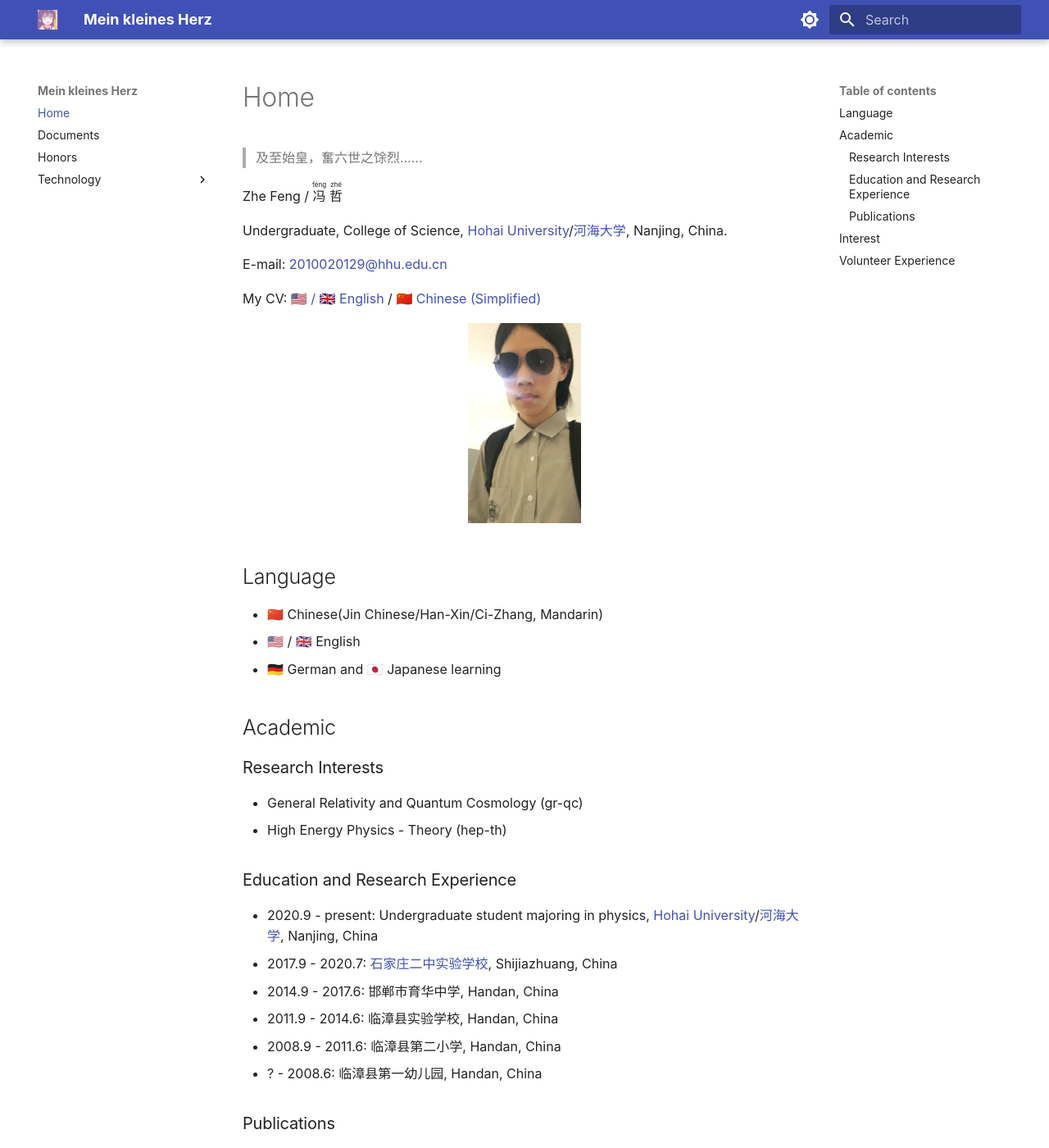
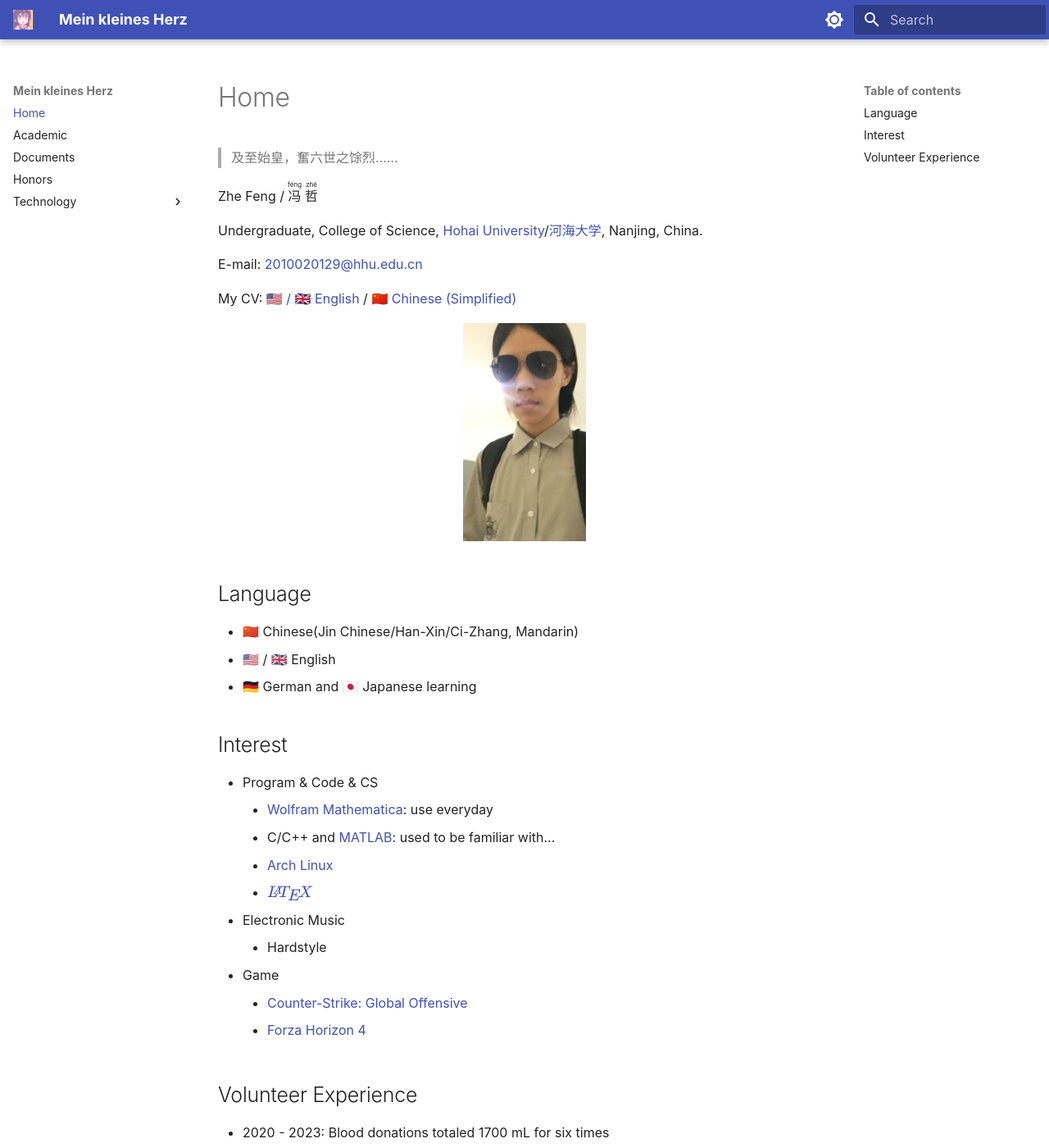
Before and after one commit to ph3n92h3/ph3n92h3.github.io, an MkDocs documentation site: the page built from docs/index.md, in a window 1280 px wide and 1400 px high. Shown: the whole window at 82% size. Built offline with MkDocs 1.6.1 and Material for MkDocs 9.7.7, drawn with Linux system fonts in a browser that asks for light colours; some of the changed text lies outside the part shown.

Commit message:
独立「学术」部分

```diff
--- a/docs/index.md
+++ b/docs/index.md
@@ -16,41 +16,16 @@ My CV: [🇺🇸 / 🇬🇧 English](https://github.com/ph3n92h3/ph3n92h3.github
 - 🇺🇸 / 🇬🇧 English
 - 🇩🇪 German and 🇯🇵 Japanese learning
 
-## Academic
-
-### Research Interests
-
-- General Relativity and Quantum Cosmology (gr-qc)
-- High Energy Physics - Theory (hep-th)
-
-### Education and Research Experience
-
-- 2020.9 - present: Undergraduate student majoring in physics, [Hohai University](https://en.hhu.edu.cn/)/[河海大学](https://hhu.edu.cn/), Nanjing, China
-- 2017.9 - 2020.7: [石家庄二中实验学校](http://sjzezsyxx.com/), Shijiazhuang, China
-- 2014.9 - 2017.6: 邯郸市育华中学, Handan, China
-- 2011.9 - 2014.6: 临漳县实验学校, Handan, China
-- 2008.9 - 2011.6: 临漳县第二小学, Handan, China
-- ? - 2008.6: 临漳县第一幼儿园, Handan, China
-
-### Publications
-
-[INSPIRE-HEP](https://inspirehep.net/authors/2174851)
-
-1. Slow-roll inflation in $f\left(R, T, R_{ab}T^{ab}\right)$ gravity, Zhe Feng, [arXiv:2211.13233[gr-qc]](https://arxiv.org/abs/2211.13233)
-2. Charged anisotropic white dwarfs in $f\left({R}, {T}\right)$ gravity, Zhe Feng, [arxiv:2210.01574[gr-qc]](https://arxiv.org/abs/2210.01574)
-
 ## Interest
 
-- program & code & CS
+- Program & Code & CS
     - [Wolfram Mathematica](https://www.wolfram.com/mathematica/): use everyday
-    - [Python](https://www.python.org/): use occasionally
     - C/C++ and [MATLAB](http://www.matlab.com/): used to be familiar with...
     - [Arch Linux](https://archlinux.org/)
-    - $\LaTeX$
-- electronic music
-    - Future House/Future Bounce
-    - Progressive House/Progressive Trance
-- game
+    - [$\LaTeX$](https://www.latex-project.org)
+- Electronic Music
+    - Hardstyle
+- Game
     - [Counter-Strike: Global Offensive](https://www.counter-strike.net/)
     - [Forza Horizon 4](https://forza.net/horizon/)
 
--- /dev/null
+++ b/docs/stylesheets/extra.css
@@ -0,0 +1,3 @@
+.md-grid {
+    max-width: 1440px;
+}
--- a/mkdocs.yml
+++ b/mkdocs.yml
@@ -32,6 +32,9 @@ extra:
     - icon: fontawesome/brands/zhihu
       link: https://www.zhihu.com/people/feng-zhe-51-84
       name: Zhihu
+
+extra_css:
+  - stylesheets/extra.css
 
 extra_javascript:
   - javascripts/mathjax.js
```
Also changed, not shown: docs/Academic.md (added, +27 -0 lines), docs/Documents.md (+2 -0 lines), docs/Technology/LaTeX.md (+2 -10 lines), docs/Technology/OS.md (+22 -73 lines).
